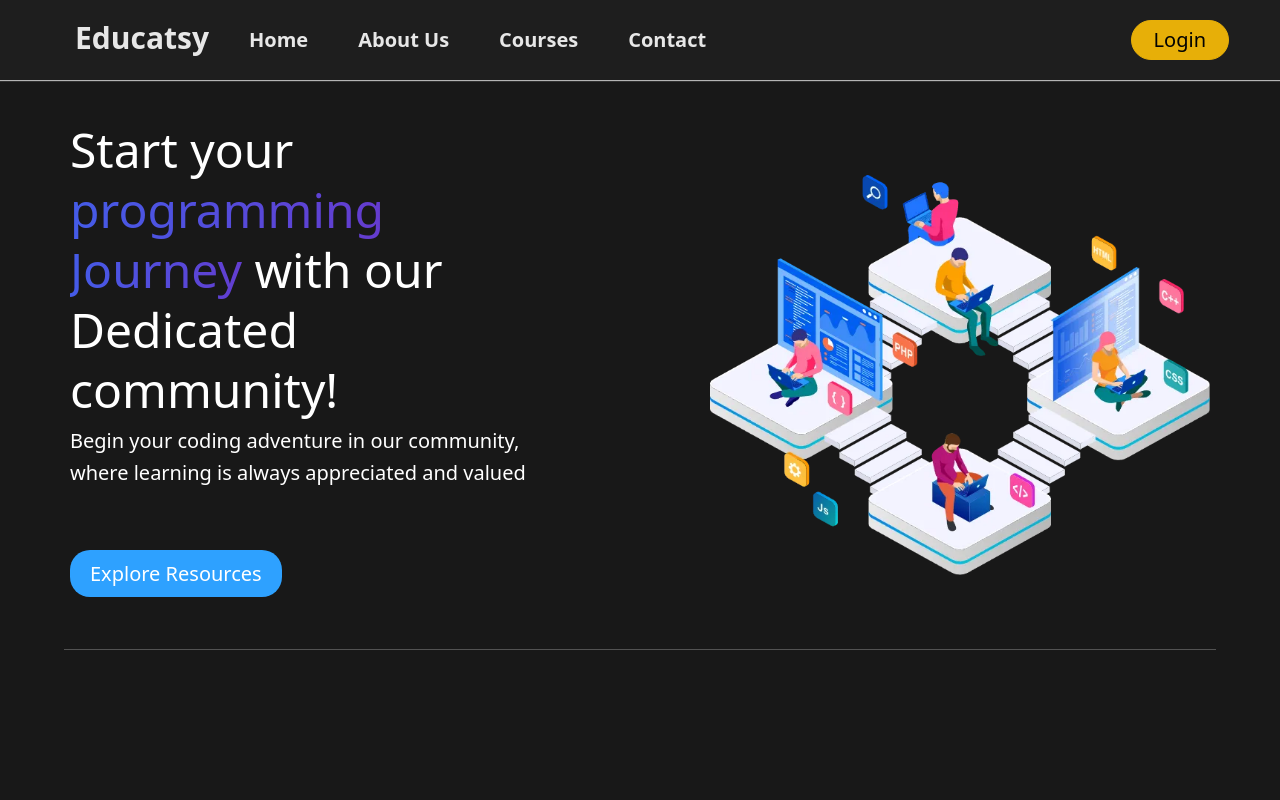
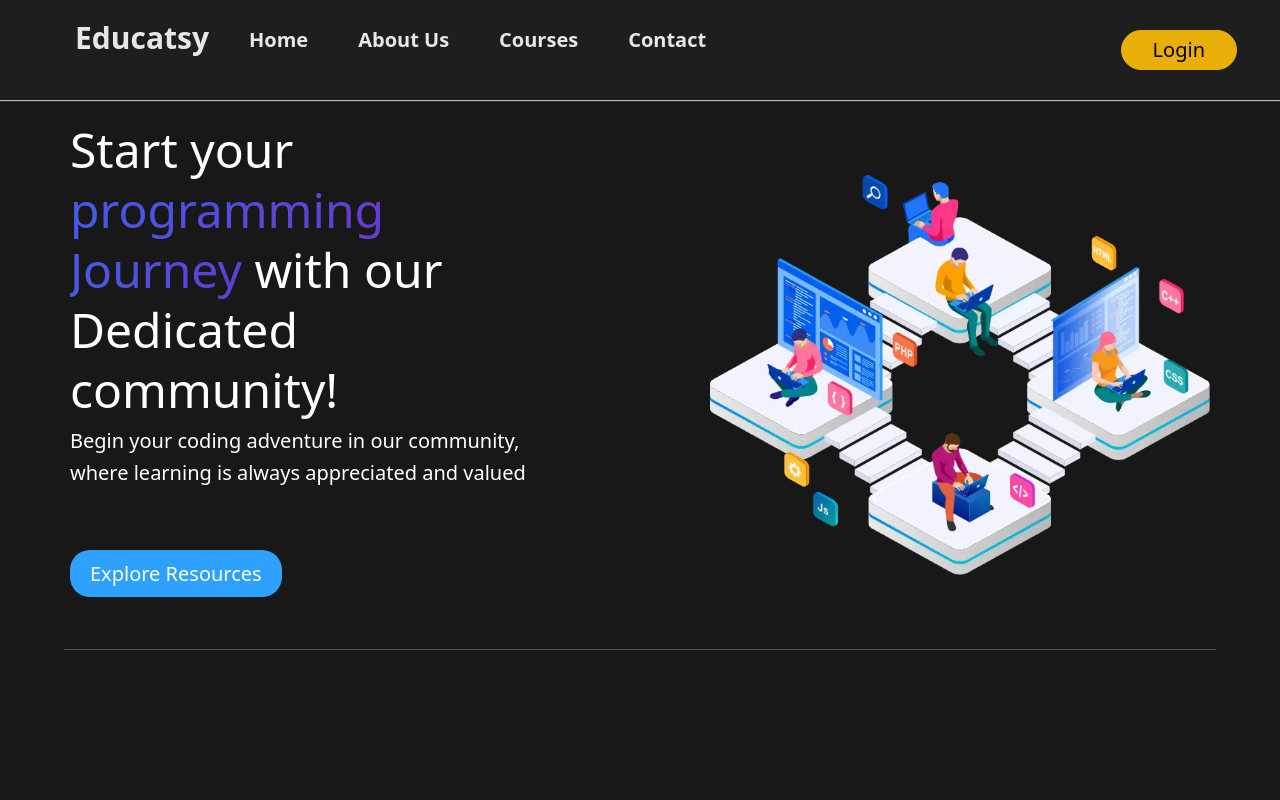
Before and after one commit to Deepak-cell311/Educatsy, a React (Create React App) app in the folder Frontend/: page / in a window 1280 px wide. Shown: the top 800 px of the page. Built offline with nearby package versions, Linux system fonts and the light colour scheme.

Commit message:
Update index.css

```diff
--- a/Frontend/src/index.css
+++ b/Frontend/src/index.css
@@ -37,7 +37,7 @@ html {
 
 .navbar-form .btn {
   width: 90%;
-  margin: 2rem;
+  margin: 3rem;
 }
 
 
```
